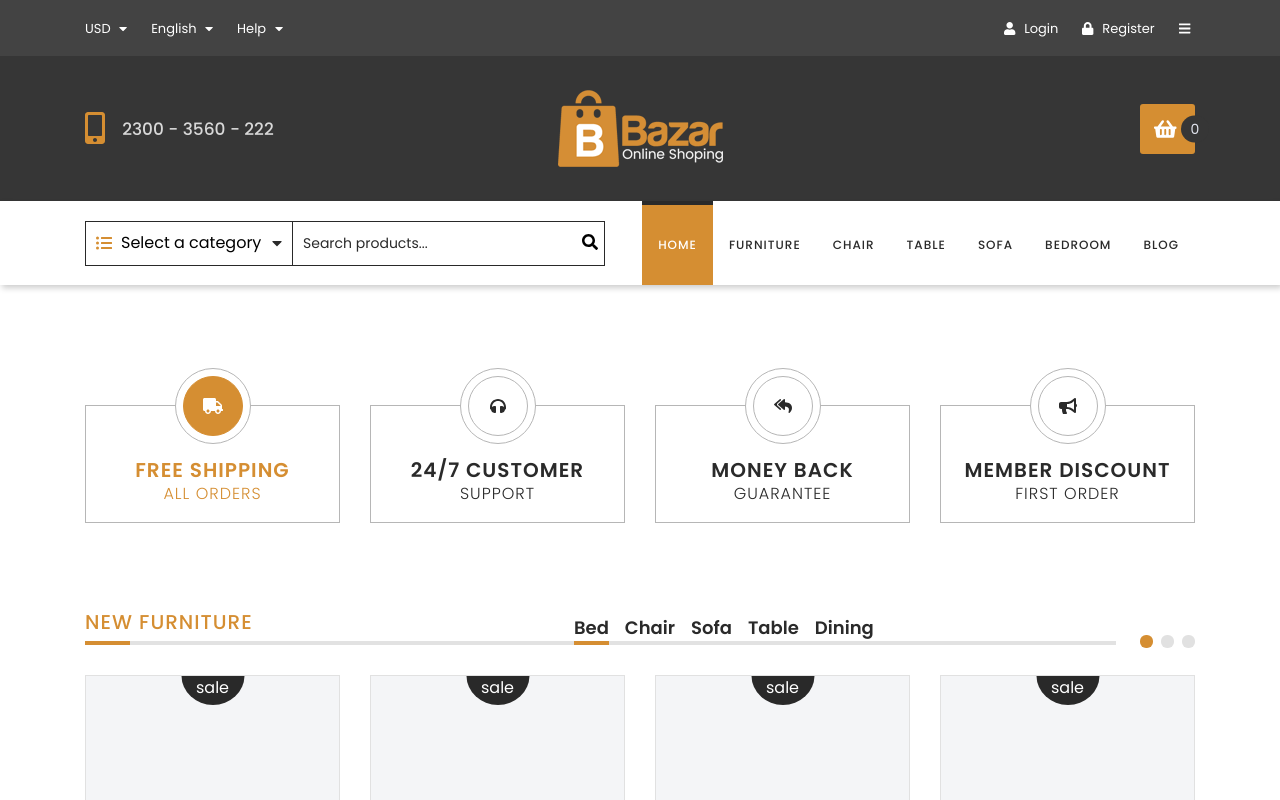
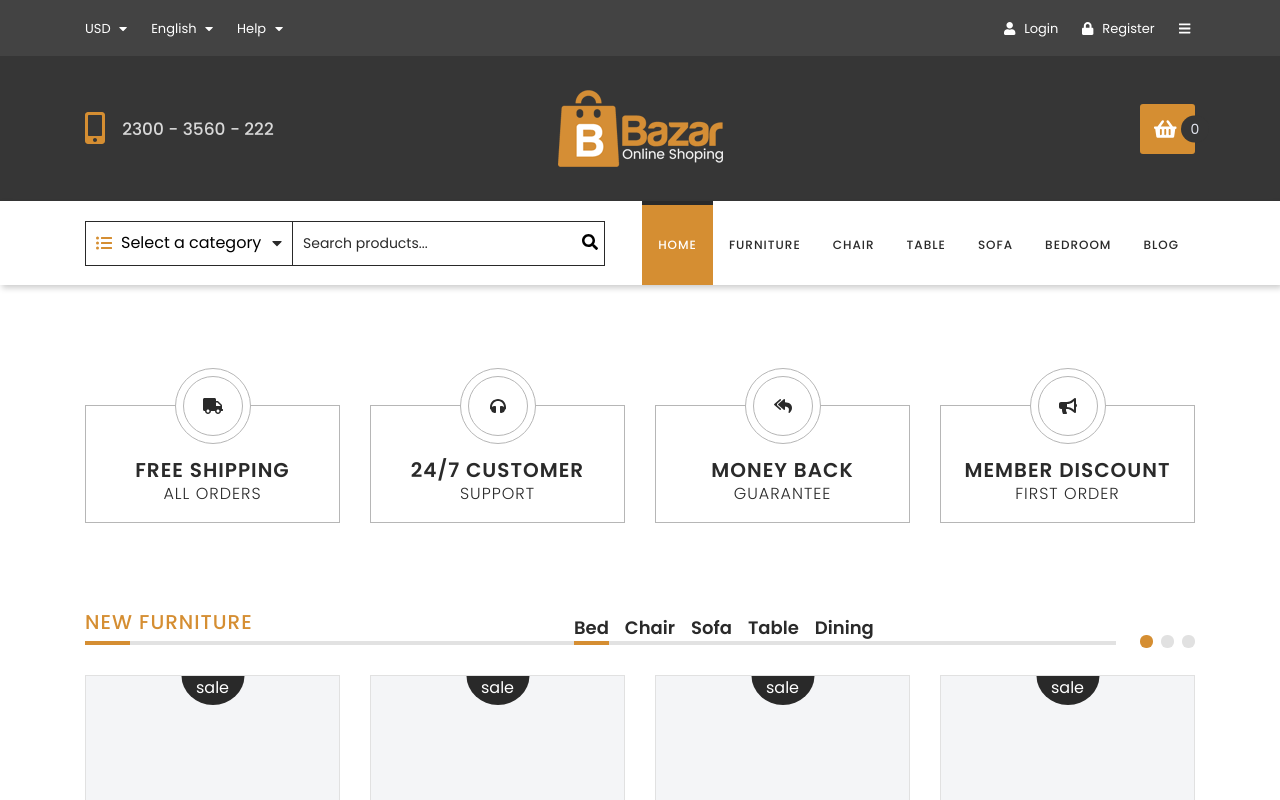
Before and after one commit to matwjablonski/wdp-2403-01, a React (Create React App) app: page / in a window 1280 px wide. Shown: the top 800 px of the page. Built offline with nearby package versions, Linux system fonts and the light colour scheme.

Commit message:
Podswietl kolor na hover

```diff
--- a/src/components/common/FeatureBox/FeatureBox.module.scss
+++ b/src/components/common/FeatureBox/FeatureBox.module.scss
@@ -8,11 +8,15 @@
   text-decoration: none;
 
   &:hover {
+    @extend .active;
     box-shadow: 0 0 12px rgba(33, 33, 33, .2);
     text-decoration: none;
 
-    .iconWrapper::before {
-      box-shadow: 0 0 12px rgba(33, 33, 33, .2);
+    .iconWrapper {
+
+      &::before {
+        box-shadow: 0 0 12px rgba(33, 33, 33, .2);
+      }
     }
   }
 
--- a/src/components/features/FeatureBoxes/FeatureBoxes.js
+++ b/src/components/features/FeatureBoxes/FeatureBoxes.js
@@ -16,7 +16,7 @@ const FeatureBoxes = () => (
     <div className='container'>
       <div className='row'>
         <div className='col'>
-          <FeatureBox icon={faTruck} active>
+          <FeatureBox icon={faTruck}>
             <h5>Free shipping</h5>
             <p>All orders</p>
           </FeatureBox>
```
